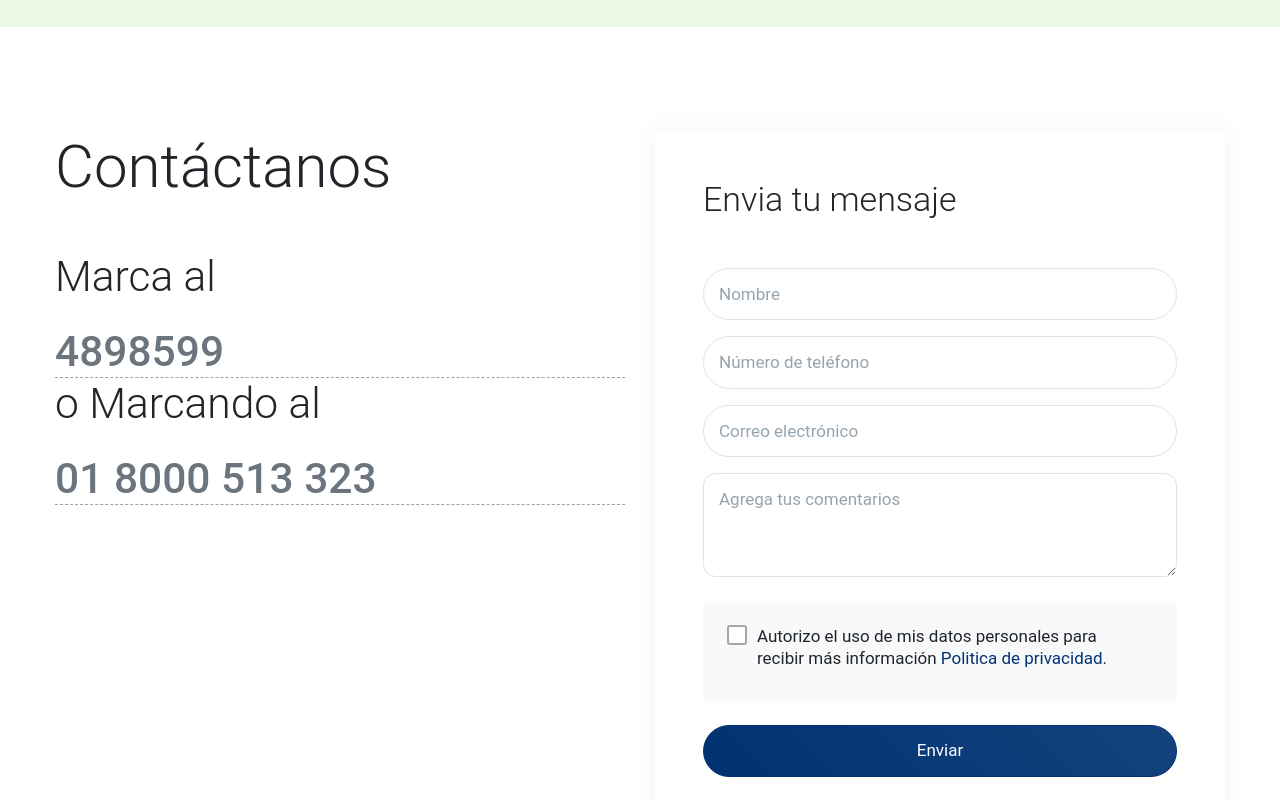
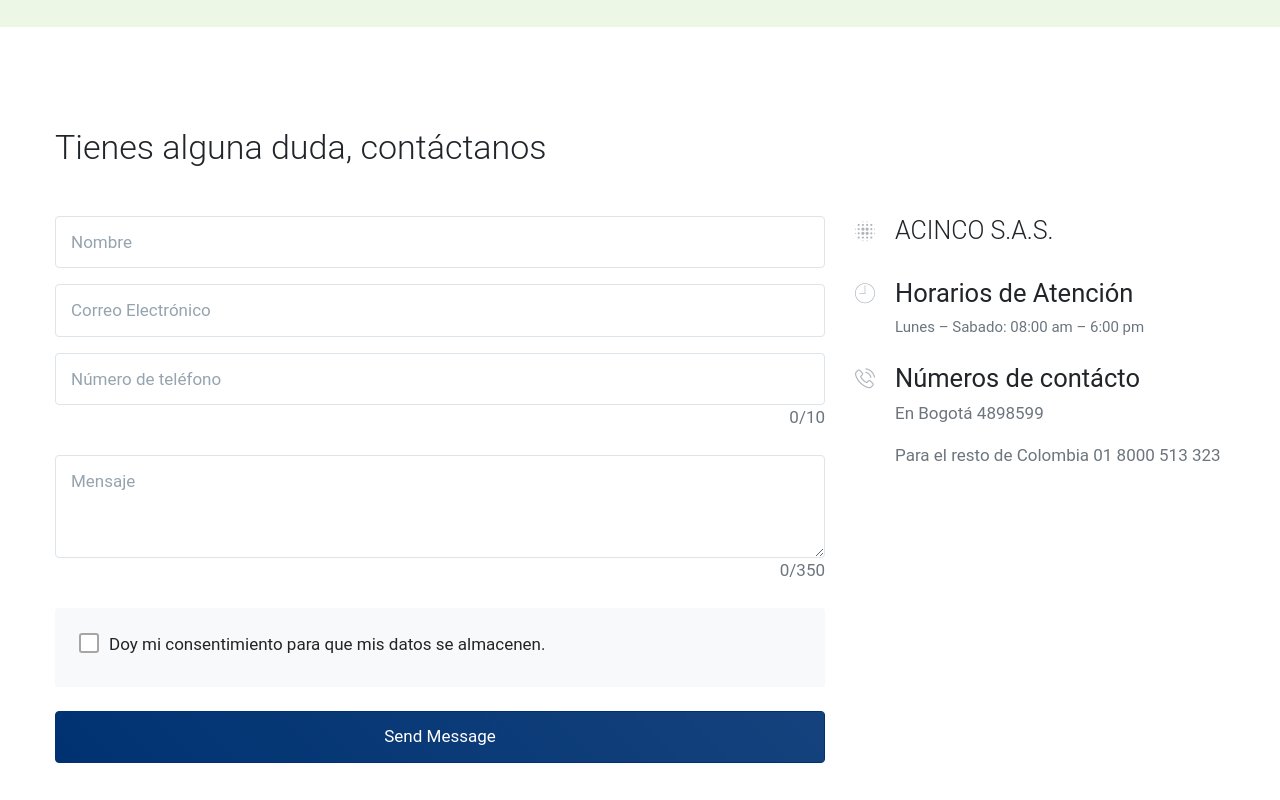
Before and after one commit to michael-eceleris/acinco-web-v2, a React (Create React App) app: page /pospago-5-2 in a window 1280 px wide. Shown: the part 3120-3920 px from the top of the page. Built offline with nearby package versions, Linux system fonts and the light colour scheme.

Commit message:
form-contact

```diff
--- a/src/components/ContactUs/index.js
+++ b/src/components/ContactUs/index.js
@@ -1,111 +1,236 @@
-import React from "react";
+import React, { useState } from "react";
 
 const ContactUs = () => {
+  const [name, setName] = useState("");
+  const [email, setEmail] = useState("");
+  const [number, setNumber] = useState("");
+  const [message, setMessage] = useState("");
+  const [emaileError, setEmaileError] = useState(false);
+  const [numberError, setNumberError] = useState(false);
+  const [messageError, setMessageError] = useState(false);
+  const [error, setError] = useState(false);
+  const [confirmed, setConfirmed] = useState(false);
+
+  const handleName = (e) => {
+    setName(e.target.value);
+  };
+
+  const handleEmail = (e) => {
+    setEmail(e.target.value);
+    if (!e.target.validity.valid) {
+      setEmaileError(true);
+    } else {
+      setEmaileError(false);
+    }
+  };
+
+  const handleChangeNumber = (e) => {
+    setNumber(e.target.value);
+    if (!e.target.validity.valid) {
+      setNumberError(true);
+    } else {
+      setNumberError(false);
+    }
+  };
+  const handleChangeMenssage = (e) => {
+    setMessage(e.target.value);
+    if (e.target.value.length > 350) {
+      setMessageError(true);
+    } else {
+      setMessageError(false);
+    }
+  };
+
+  const handleSubmit = (e) => {
+    e.preventDefault();
+    if (
+      name === "" ||
+      email === "" ||
+      number === "" ||
+      message === "" ||
+      confirmed === false ||
+      number.length < 7
+    ) {
+      setError(true);
+    } else {
+      setError(false);
+      console.log(name + email + number + message);
+    }
+  };
+
   return (
     <>
-      <section className="mt-1">
+      <section>
         <div className="container">
+          <h2 className="font-weight-light mb-5">
+            Tienes alguna duda, contáctanos
+          </h2>
+
           <div className="row">
-            <div className="col-12 col-lg-6 mb-5">
-              <h1 className="font-weight-light mb-5 fs--60">
-                <span className="font-weight-medium"></span> Contáctanos
-              </h1>
-              <div>
-                <h1 className="font-weight-light mb-4">Marca al</h1>
-                <h1 className="m-0 link-muted">4898599</h1>
-                <h1 className="font-weight-light mb-4">o Marcando al</h1>
-                <h1 className="m-0 link-muted">01 8000 513 323</h1>
-              </div>
-            </div>
-            <div className="col-12 col-lg-6">
-              <div className="rounded bg-white shadow-xs d-flex">
-                <div className="m-5 m-4-xs">
-                  <h2 className="h3-xs font-weight-light mb-5">
-                    Envia tu mensaje
-                  </h2>
-                  <form className="bs-validate js-ajax">
+            <div className="col-12 col-lg-8 mb-4">
+              <form className="bs-validate" onSubmit={handleSubmit}>
+                <div className="form-label-group ">
                   <input
-                      type="hidden"
-                      name="action"
-                      value="contact_form_submit"
-                      tabIndex="-1"
-                    />
-                    <input
+                    placeholder="Nombre"
+                    id="contact_name"
+                    name="contact_name"
                     type="text"
-                      name="norobot"
-                      value=""
-                      className="hide"
-                      tabIndex="-1"
-                    />
-                    <div id="ajax_dd_contact_response_container"></div>
-                    <div className="form-label-group mb-3">
-                      <input
-                        required
-                        placeholder="Name"
-                        id="contact_name"
-                        type="text"
-                        className="form-control form-control-pill"
+                    className="form-control"
+                    onChange={handleName}
                   />
                   <label htmlFor="contact_name">Nombre</label>
                 </div>
-                    <div className="form-label-group mb-3">
+                {error && !name ? (
+                  <p className="text-danger">* Requerido</p>
+                ) : null}
+                <div className="form-label-group mt-3">
                   <input
-                        required
+                    placeholder="Email"
+                    id="contact_email"
+                    name="contact_email"
+                    type="email"
+                    className="form-control"
+                    onChange={handleEmail}
+                  />
+                  <label htmlFor="contact_email">Correo Electrónico</label>
+                </div>
+                {error && !email ? (
+                  <p className="text-danger">* Requerido</p>
+                ) : emaileError ? (
+                  <p className="text-danger">* Correo electronico invalido</p>
+                ) : null}
+
+                <div className="form-label-group mt-3">
+                  <input
                     placeholder="Phone"
                     id="contact_phone"
+                    name="contact_phone"
                     type="text"
-                        className="form-control form-control-pill"
+                    className="form-control"
+                    onChange={handleChangeNumber}
+                    value={number}
+                    pattern="[0-9]{0,10}"
                   />
                   <label htmlFor="contact_phone">Número de teléfono</label>
                 </div>
-                    <div className="form-label-group mb-3">
-                      <input
-                        required
-                        placeholder="Email"
-                        id="contact_email"
-                        type="email"
-                        className="form-control form-control-pill"
-                      />
-                      <label htmlFor="contact_email">Correo electrónico</label>
+                <div className="mb-4 d-flex justify-content-between">
+                  <div>
+                    {(error && !number) || (error && number.length === 0) ? (
+                      <p className="text-danger">* Campo requerido</p>
+                    ) : number.length > 10 ? (
+                      <p className="text-danger">
+                        * Excediste la cantidad de números
+                      </p>
+                    ) : numberError ? (
+                      number.length === 0 ? (
+                        <p className="text-danger">* Campo requerido</p>
+                      ) : (
+                        <p className="text-danger">
+                          * Solo se permiten números
+                        </p>
+                      )
+                    ) : error && number.length < 7 ? (
+                      <p className="text-danger">* Es muy corto el número</p>
+                    ) : null}
                   </div>
-                    <div className="form-label-group mb-4">
+                  <div>
+                    <p className="text-left p-0 m-0">{number.length}/10</p>
+                  </div>
+                </div>
+
+                <div className="form-label-group">
                   <textarea
-                        required
                     placeholder="Message"
                     id="contact_message"
-                        className="form-control rounded-xl"
+                    name="contact_message"
+                    className="form-control"
                     rows="3"
+                    onChange={handleChangeMenssage}
                   ></textarea>
-                      <label htmlFor="contact_message">
-                        Agrega tus comentarios
-                      </label>
+                  <label htmlFor="contact_message">Mensaje</label>
                 </div>
-                    <div className="clearfix bg-light position-relative rounded p-4 mb-4">
+                <div className="mb-4 d-flex justify-content-between">
+                  <div>
+                    {error && !message ? (
+                      <p className="text-danger">* Campo requerido</p>
+                    ) : messageError ? (
+                      <p className="text-danger">
+                        * Accediste el número máximo de caracteres
+                      </p>
+                    ) : null}
+                  </div>
+                  <div>
+                    <p className="text-left p-0 m-0">
+                      {message ? message.length : 0}/350
+                    </p>
+                  </div>
+                </div>
+                <div className="clearfix bg-light position-relative rounded p-4">
                   <label className="form-checkbox form-checkbox-primary">
-                        <input required type="checkbox" name="checkbox" />
+                    <input
+                      type="checkbox"
+                      checked={confirmed}
+                      onChange={() => setConfirmed(!confirmed)}
+                    />
                     <i></i>
                     <span>
-                          Autorizo el uso de mis datos personales para recibir
-                          más información
-                          <a
-                            href="https://www.acinco.com.co/wp-content/uploads/2018/09/Politica-deprotecciondedatos-min.pdf"
-                            target="_blank"
-                            rel="noreferrer"
-                          >
-                            {" "}
-                            Politica de privacidad
-                          </a>
-                          .
+                      Doy mi consentimiento para que mis datos se almacenen.
                     </span>
                   </label>
                 </div>
+                {error && !confirmed ? (
+                  <p className="text-danger">* Requerido</p>
+                ) : null}
                 <button
                   type="submit"
-                      className="btn btn-primary btn-pill btn-block"
+                  className="btn btn-primary btn-block mt-4"
                 >
-                      Enviar
+                  Send Message
                 </button>
               </form>
+            </div>
+
+            <div className="col-12 col-lg-4 mb-4">
+              <div className="d-flex">
+                <div className="w--40">
+                  <i className="fi fi-shape-abstract-dots text-gray-500 float-start fs--20"></i>
+                </div>
+
+                <div>
+                  <h2 className="fs--25 font-weight-light">ACINCO S.A.S.</h2>
+                </div>
+              </div>
+
+              <div className="d-flex mt-4">
+                <div className="w--40">
+                  <i className="fi fi-time text-gray-500 float-start fs--20"></i>
+                </div>
+
+                <div>
+                  <h3 className="h4 font-weight-normal">
+                    Horarios de Atención
+                  </h3>
+                  <ul className="list-unstyled m-0 fs--15">
+                    <li className="list-item text-muted">
+                      Lunes &ndash; Sabado: 08:00 am – 6:00 pm
+                    </li>
+                  </ul>
+                </div>
+              </div>
+              <div className="d-flex mt-4">
+                <div className="w--40">
+                  <i className="fi fi-phone text-gray-500 float-start fs--20"></i>
+                </div>
+                <div>
+                  <h3 className="h4 font-weight-normal">Números de contácto</h3>
+                  <ul className="list-unstyled m-0">
+                    <li className="list-item mb-2 text-gray-500">
+                      <p>En Bogotá 4898599</p>
+                    </li>
+                    <li className="list-item mb-2 text-gray-500">
+                      <p>Para el resto de Colombia 01 8000 513 323</p>
+                    </li>
+                  </ul>
                 </div>
               </div>
             </div>
--- a/src/components/HowToActive/index.js
+++ b/src/components/HowToActive/index.js
@@ -34,7 +34,7 @@ const HowToActive = () => {
                       (Play Store)
                     </p>
                   </div>
-                  <div class="container d-flex justify-content-around mt-4">
+                  <div className="container d-flex justify-content-around mt-4">
                     <a
                       href="https://itunes.apple.com/co/app/protecci%C3%B3n-m%C3%B3vil-seguro/id1116274602?mt=8"
                       className="btn btn-dark rounded-xl transition-hover-top d-flex"
```
Also changed, not shown: 1 other file (tests, documents, lock files or other folders). Lines whose indentation alone changed are shown as unchanged.
